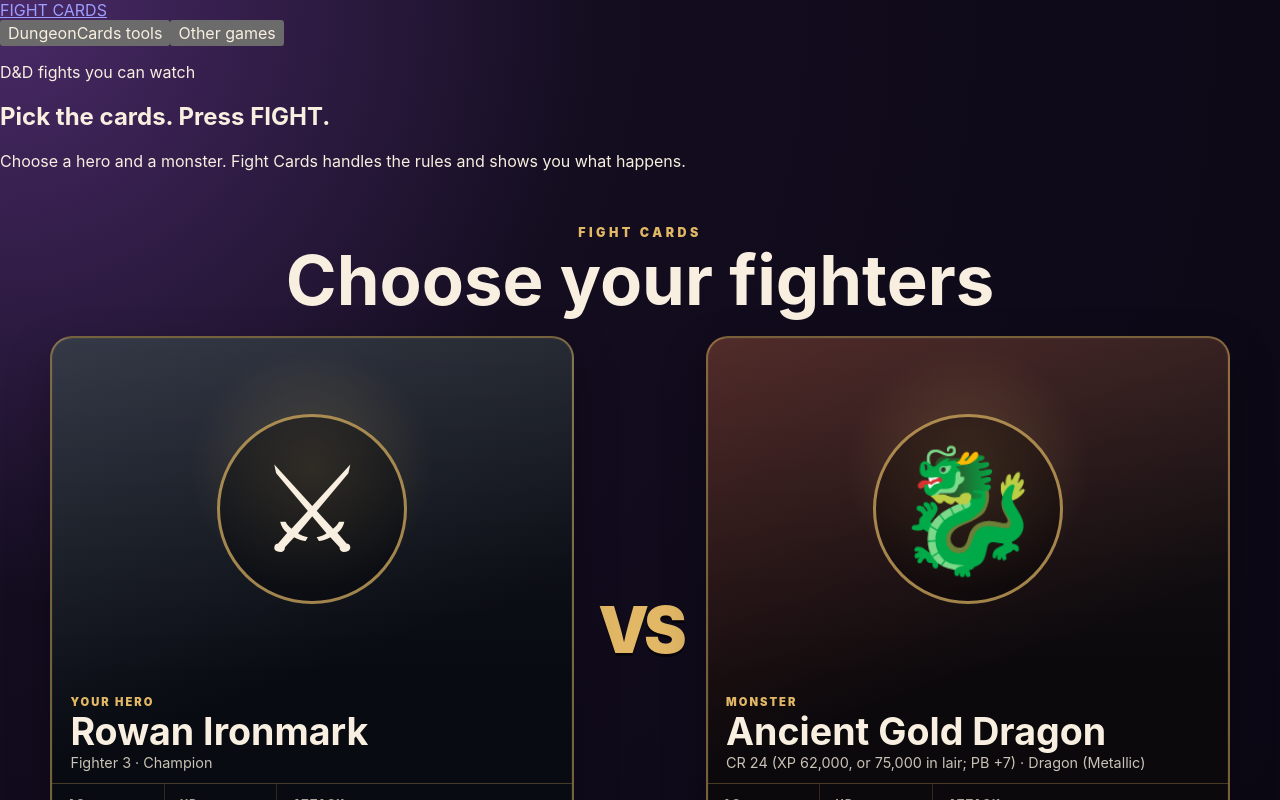
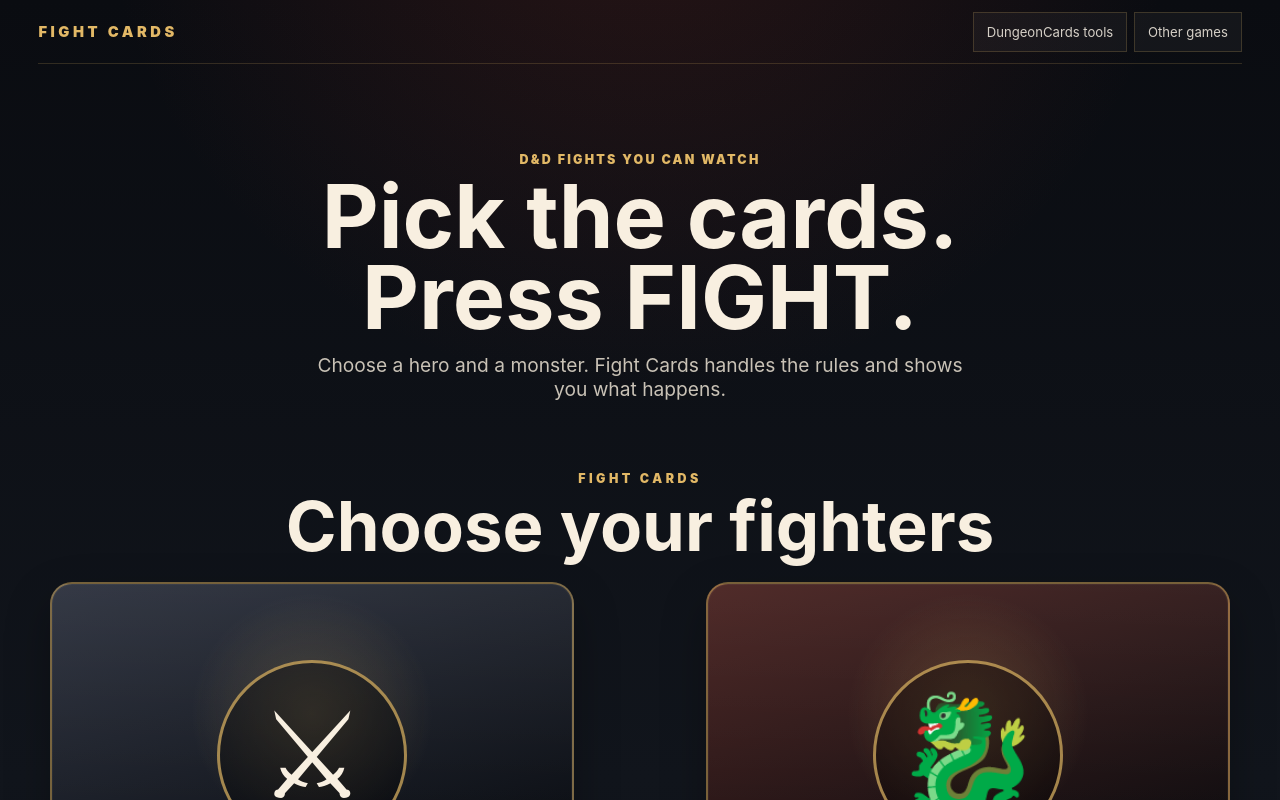
Before and after one commit to cbw29512/DungeonCards, a React (Vite) app: page / in a window 1280 px wide. Shown: the top 800 px of the page. Built offline with nearby package versions, Linux system fonts and the light colour scheme.

Commit message:
style: load Fight Cards front door

```diff
--- a/src/styles/application.css
+++ b/src/styles/application.css
@@ -33,6 +33,7 @@
 @import "./monster-print.css";
 @import "./dnd-pregen-library.css";
 @import "./fight-matchmaker.css";
+@import "./fight-cards-front-door.css";
 @import "./fight-cards-showcase.css";
 @import "./fight-battle-runner.css";
 @import "./fight-pixel-arena.css";
```
